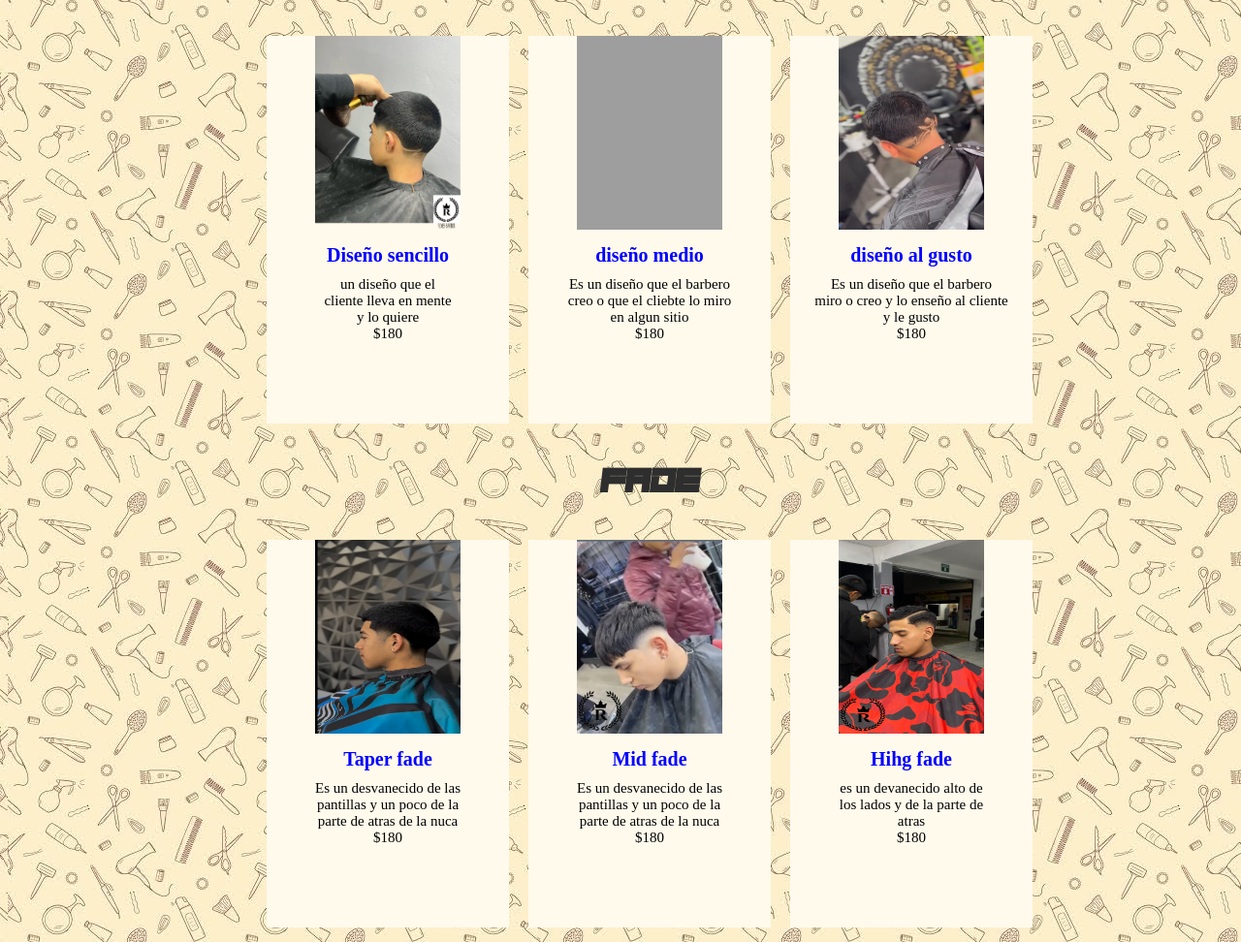
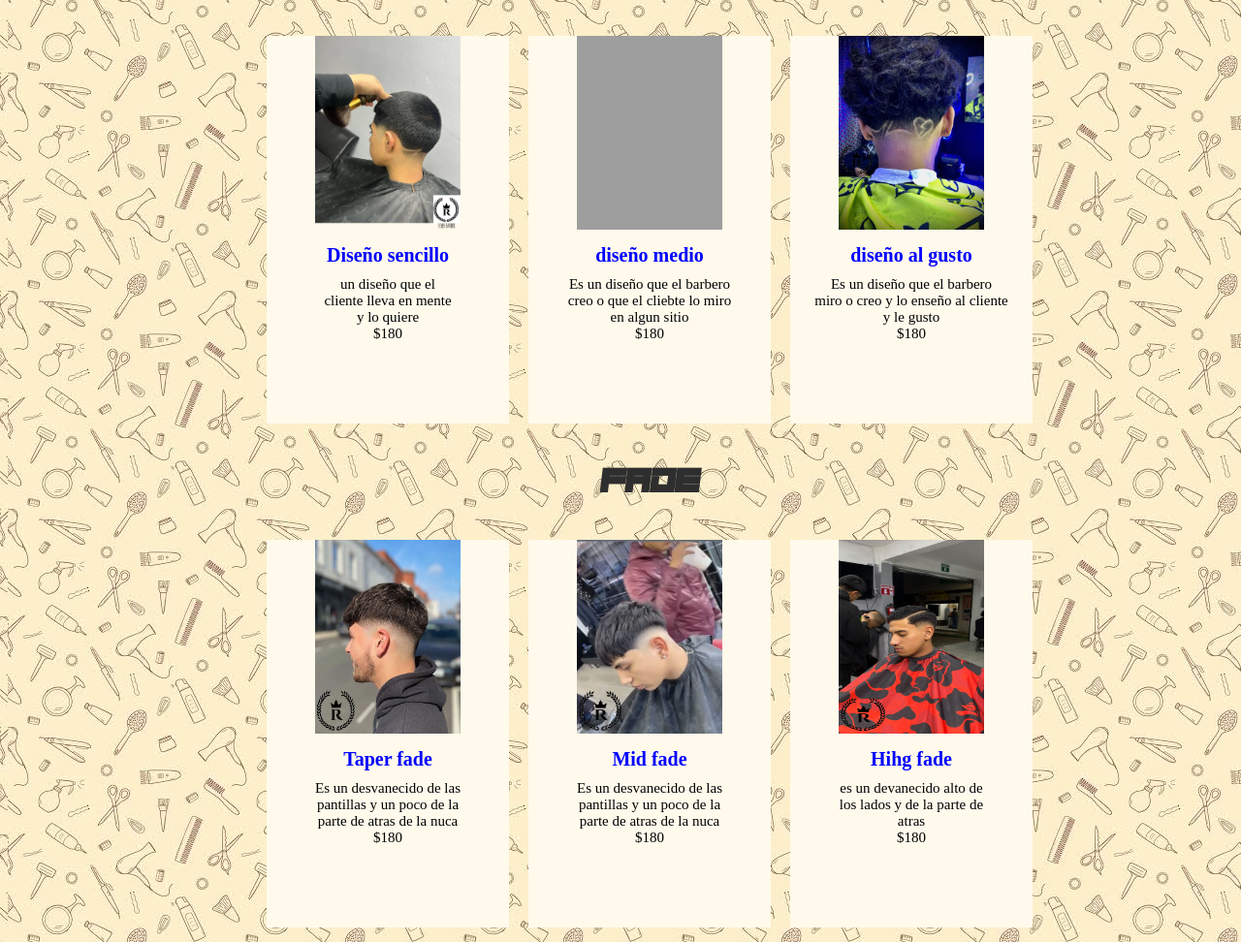
Before and after one commit to REYESBARBER/REYESBARBER.github.io, a plain HTML site: page html/SERVICIOS.html in a window 1280 px wide. Shown: the part 248-1220 px from the top of the page at 97% size. Drawn offline with Linux system fonts and the light colour scheme; grey boxes are pictures that could not be loaded; a web font is replaced by a local one.

Commit message:
Update SERVICIOS.html

```diff
--- a/html/SERVICIOS.html
+++ b/html/SERVICIOS.html
@@ -50,7 +50,7 @@
 			</div>
 			<div class="caja">
 			<a href="Disenopersonalizado.html">
-					<img src="../imagenes/vista2.png"
+					<img src="../imagenes/Diseñopersonalizado.jpg"
 					class="img-producto">
 				</a>
 				<div class="caja-texto">
@@ -72,7 +72,7 @@
 
 				<div class="caja">
 				<a href="Taperfade.html">
-					<img src="../imagenes/fade1.png"
+					<img src="../imagenes/Taperfade.jpg"
 					class="img-producto">
 				</a>
 				<div class="caja-texto">
```
